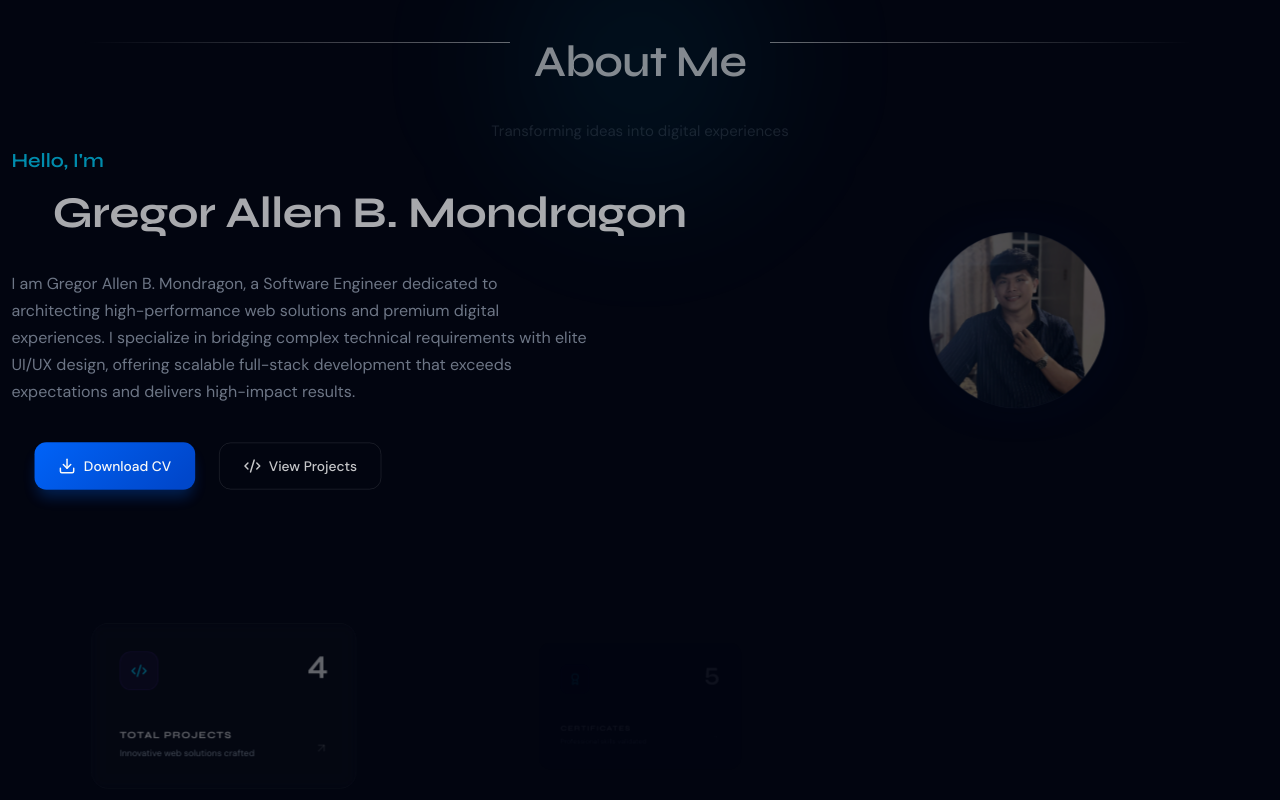
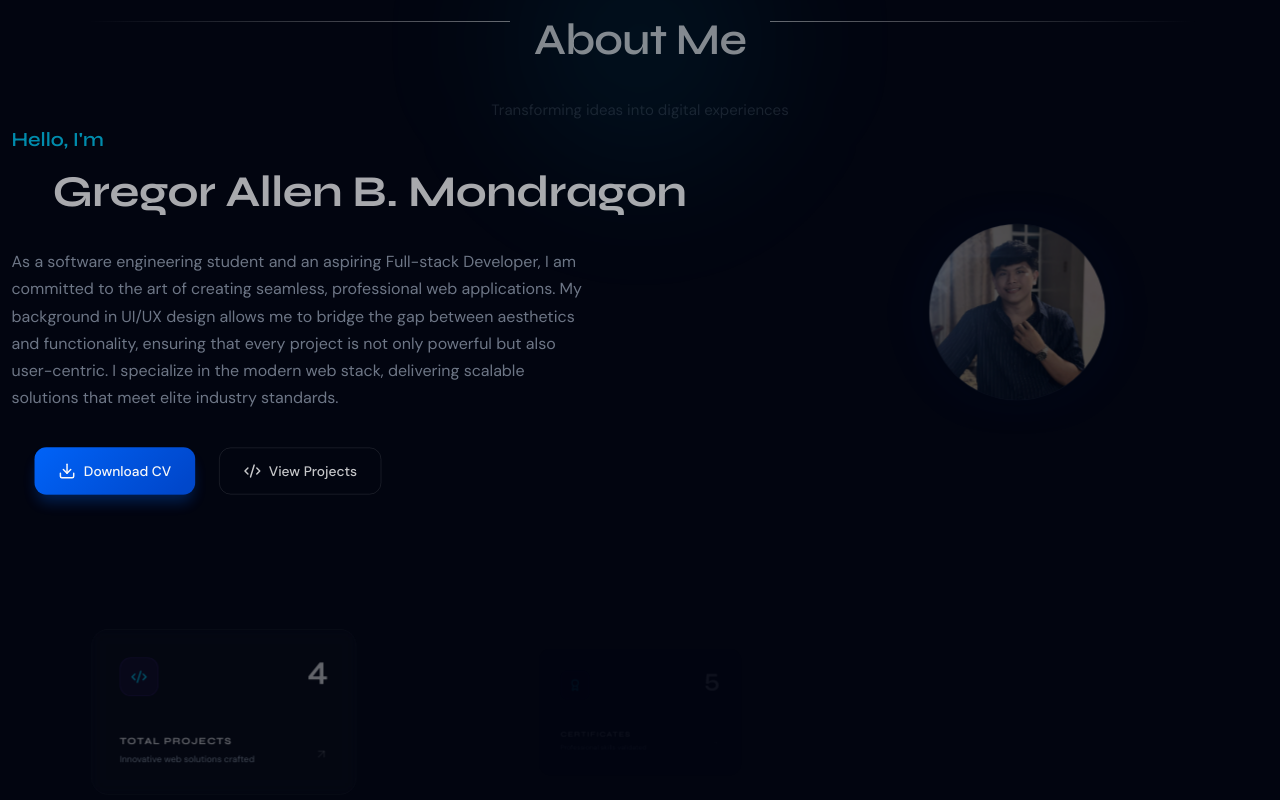
Before and after one commit to GregorMondragon/Portfolio-Website, a React (Vite) app: page / in a window 1280 px wide. Shown: the part 933-1733 px from the top of the page. Built offline with nearby package versions, Linux system fonts and the light colour scheme.

Commit message:
feat: implement premium smooth scroll and refine hero/about descriptions

```diff
--- a/package.json
+++ b/package.json
@@ -12,6 +12,7 @@
   "dependencies": {
     "@google/generative-ai": "^0.24.1",
     "framer-motion": "^12.38.0",
+    "lenis": "^1.3.21",
     "lucide-react": "^1.7.0",
     "react": "^19.2.4",
     "react-dom": "^19.2.4"
--- a/src/App.jsx
+++ b/src/App.jsx
@@ -19,9 +19,15 @@ import CustomCursor from './components/ui/CustomCursor';
 import ScrollProgress from './components/ui/ScrollProgress';
 import ChatBot from './components/ui/ChatBot';
 
+// Hooks
+import useLenis from './hooks/useLenis';
+
 const App = () => {
   const [introComplete, setIntroComplete] = useState(false);
   const [isChatOpen, setIsChatOpen] = useState(false);
+
+  // Initialize smooth scroll
+  useLenis();
 
   return (
     <>
--- a/src/assets/data/portfolio.js
+++ b/src/assets/data/portfolio.js
@@ -7,8 +7,8 @@ export const personal = {
   alias: "DevGreg",
   tagline: "Software Engineer",
   subtitle: "BSIT – Software Engineering",
-  bio: "I am Gregor Allen B. Mondragon, a Software Engineer dedicated to architecting high-performance web solutions and premium digital experiences. I specialize in bridging complex technical requirements with elite UI/UX design, offering scalable full-stack development that exceeds expectations and delivers high-impact results.",
-  bio2: "As the sole developer and architect behind this platform, I have meticulously engineered every interaction—from the fluid animations and high-end UI design to the underlying software architecture. This project represents the intersection of my technical expertise and my deep-rooted passion for showcasing Aklan's unmatched beauty to the world through a premium, immersive digital experience.",
+  bio: "I am a dedicated Front-end Developer and UI/UX Designer focused on building high-performance, visually stunning web experiences. With a blend of technical expertise and creative precision, I transform complex ideas into intuitive digital solutions.",
+  bio2: "As a software engineering student and an aspiring Full-stack Developer, I am committed to the art of creating seamless, professional web applications. My background in UI/UX design allows me to bridge the gap between aesthetics and functionality, ensuring that every project is not only powerful but also user-centric. I specialize in the modern web stack, delivering scalable solutions that meet elite industry standards.",
   email: "gregormondragon16@gmail.com",
   website: "devgreg.dev",
   location: "Aklan, Philippines",
@@ -24,7 +24,7 @@ export const personal = {
 export const stats = [
   { label: "Total Projects", value: "4+", icon: "code", description: "Innovative web solutions crafted" },
   { label: "Certificates", value: "5", icon: "award", description: "Professional skills validated" },
-  { label: "Years of Experience", value: "3+", icon: "globe", description: "Continuous learning journey" },
+  { label: "Years of Experience", value: "1", icon: "globe", description: "Continuous learning journey" },
 ];
 
 export const skills = ["React", "JavaScript", "Framer", "Node.js", "MongoDB", "and many more"];
--- a/src/components/sections/About.jsx
+++ b/src/components/sections/About.jsx
@@ -91,7 +91,7 @@ const About = () => {
             </motion.h2>
 
             <motion.p className="about-description" variants={slideInLeft}>
-              {personal.bio}
+              {personal.bio2}
             </motion.p>
 
             <motion.div className="about-buttons" variants={zoomIn}>
--- a/src/components/sections/Hero.jsx
+++ b/src/components/sections/Hero.jsx
@@ -260,7 +260,7 @@ const Hero = () => {
                 transition={{ duration: 2, repeat: Infinity, ease: "easeInOut" }}
                 style={{ width: '0.5rem', height: '0.5rem', borderRadius: '50%', backgroundColor: '#34d399', boxShadow: '0 0 10px rgba(52,211,153,0.8)' }}
               />
-              <span className="hero-badge-text">Available for projects</span>
+              <span className="hero-badge-text">Open for projects</span>
             </motion.div>
 
             {/* Main Headline */}
@@ -288,7 +288,7 @@ const Hero = () => {
               variants={slowFadeUp}
               className="hero-bio"
             >
-              I am <strong className="text-white-bold">Gregor Allen B. Mondragon</strong>, a Software Engineer dedicated to architecting high-performance web solutions and premium digital experiences. I specialize in bridging complex technical requirements with elite UI/UX design, offering scalable full-stack development that exceeds expectations and delivers high-impact results.
+              I am a dedicated <strong className="text-white-bold">Front-end Developer</strong> and <strong className="text-white-bold">UI/UX Designer</strong> focused on building high-performance, visually stunning web experiences. With a blend of technical expertise and creative precision, I transform complex ideas into intuitive digital solutions.
             </motion.p>
 
             {/* Call to Actions */}
--- /dev/null
+++ b/src/hooks/useLenis.js
@@ -0,0 +1,37 @@
+import { useEffect } from 'react';
+import Lenis from 'lenis';
+
+/**
+ * Custom hook to initialize and manage Lenis smooth scrolling.
+ */
+const useLenis = () => {
+  useEffect(() => {
+    // Initialize Lenis
+    const lenis = new Lenis({
+      duration: 1.5,
+      easing: (t) => Math.min(1, 1.001 - Math.pow(2, -10 * t)),
+      direction: 'vertical',
+      gestureDirection: 'vertical',
+      smooth: true,
+      mouseMultiplier: 1.1,
+      smoothTouch: false,
+      touchMultiplier: 2,
+      infinite: false,
+    });
+
+    // RAF loop for smooth scrolling
+    function raf(time) {
+      lenis.raf(time);
+      requestAnimationFrame(raf);
+    }
+
+    requestAnimationFrame(raf);
+
+    // Clean up on unmount
+    return () => {
+      lenis.destroy();
+    };
+  }, []);
+};
+
+export default useLenis;
--- a/src/styles/globals.css
+++ b/src/styles/globals.css
@@ -42,7 +42,6 @@
 }
 
 html {
-  scroll-behavior: smooth;
   scroll-padding-top: 80px;
   overflow-x: hidden;
 }
```
Also changed, not shown: 1 other file (tests, documents, lock files or other folders).
